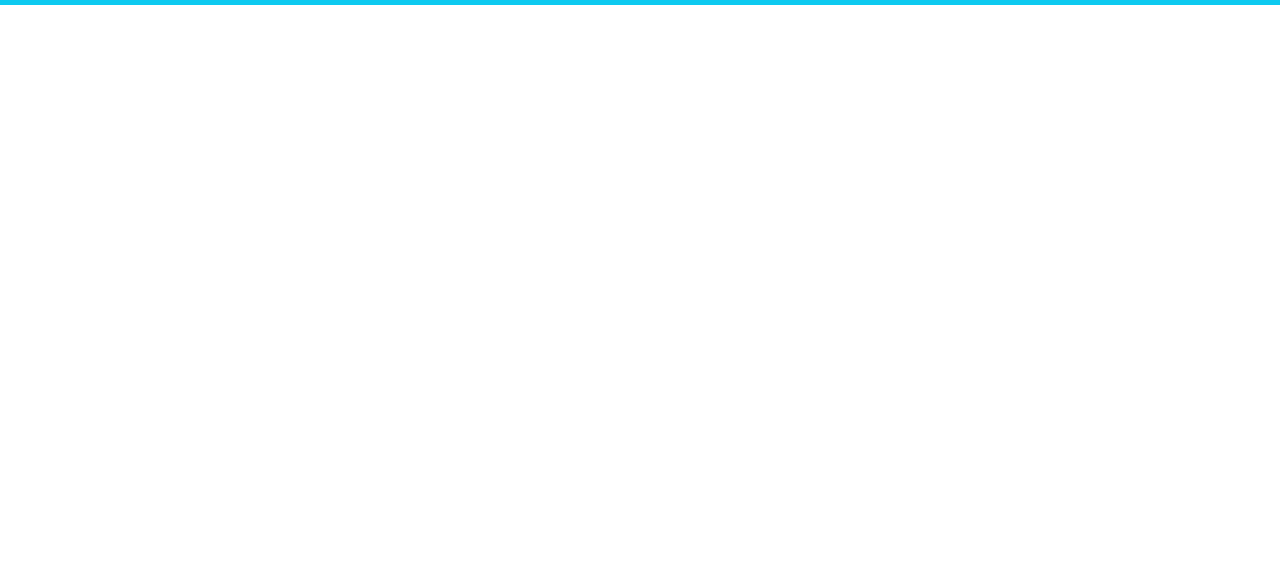
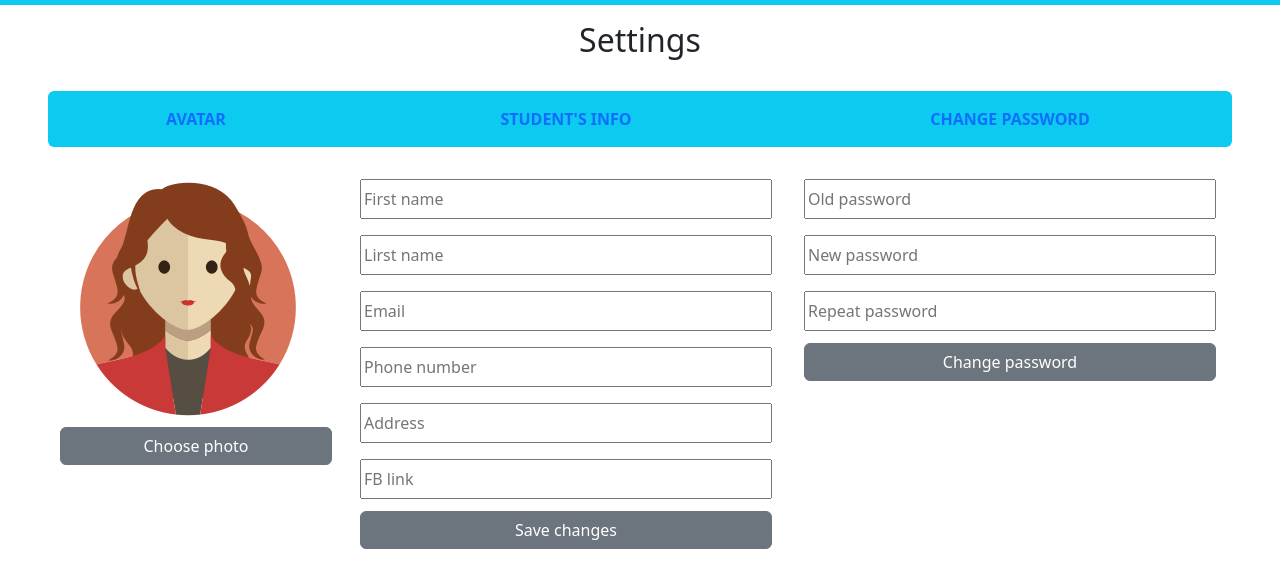
Before and after one commit to Danila-cloud/bootstrap_hw, a plain HTML site: page pages/settings.html in a window 1280 px wide. Shown: the part 85-672 px from the top of the page. Drawn offline with nearby package versions, Linux system fonts and the light colour scheme.

Commit message:
add Settings page

```diff
--- a/pages/settings.html
+++ b/pages/settings.html
@@ -46,6 +46,33 @@
         </div>
       </div>
     </nav>
+    <h2 class="text-center fw-light py-3 my-0">Settings</h2>
+    <div class="row mx-5 bg-info text-primary rounded fw-semibold py-3 mt-3">
+      <div class="col-3 text-center">AVATAR</div>
+      <div class="col text-center">STUDENT'S INFO</div>
+      <div class="col text-center">CHANGE PASSWORD</div>
+    </div>
+    <div class="row mx-5 mt-4">
+      <div class="col-3">
+        <img class="p-0 m-0" src="../assets/icons/av_256.png" alt="avatar">
+        <button type="button" class="btn w-100 btn-secondary">Choose photo</button>
+      </div>
+      <div class="col px-3">
+        <input type="text" class="w-100 my-2" style="height: 40px;" placeholder="First name" name="" id="">
+        <input type="text" class="w-100 my-2" style="height: 40px;" placeholder="Lirst name" name="" id="">
+        <input type="text" class="w-100 my-2" style="height: 40px;" placeholder="Email" name="" id="">
+        <input type="text" class="w-100 my-2" style="height: 40px;" placeholder="Phone number" name="" id="">
+        <input type="text" class="w-100 my-2" style="height: 40px;" placeholder="Address" name="" id="">
+        <input type="text" class="w-100 my-2" style="height: 40px;" placeholder="FB link" name="" id="">
+        <button type="button" class="btn w-100 mt-1 btn-secondary">Save changes</button>
+      </div>
+      <div class="col px-3">
+        <input type="text" class="w-100 my-2" style="height: 40px;" placeholder="Old password" name="" id="">
+        <input type="text" class="w-100 my-2" style="height: 40px;" placeholder="New password" name="" id="">
+        <input type="text" class="w-100 my-2" style="height: 40px;" placeholder="Repeat password" name="" id="">
+        <button type="button" class="btn w-100 mt-1 btn-secondary">Change password</button>
+      </div>
+    </div>
     <script
       src="https://cdn.jsdelivr.net/npm/bootstrap@5.2.1/dist/js/bootstrap.bundle.min.js"
       integrity="sha384-u1OknCvxWvY5kfmNBILK2hRnQC3Pr17a+RTT6rIHI7NnikvbZlHgTPOOmMi466C8"
```
